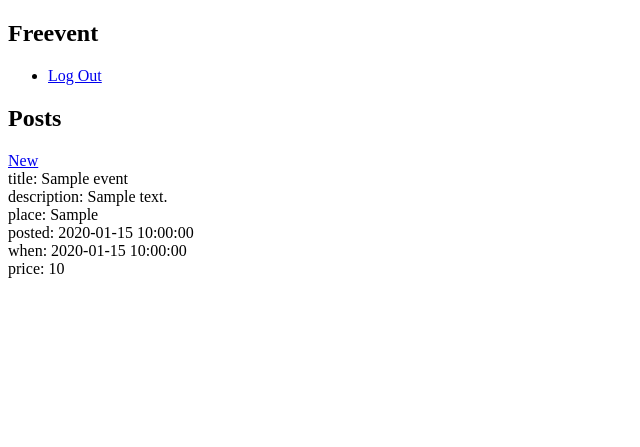
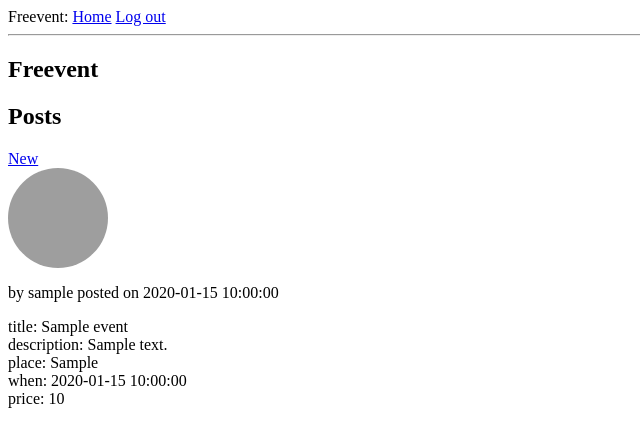
Before and after one commit to arianmonti/event_site, a Flask app: a page that uses app/templates/base.html in a window 1280 px wide. Shown: the top 447 px of the page, without its empty margins (0-640 px from the left). Run offline with Flask 2, Linux system fonts and the light colour scheme; the visitor is signed in with stand-in values (Sample User, id 1); tables that the repository leaves empty or names only in its code hold one stand-in row (values such as "Sample post"); data that the repository does not hold is empty; some libraries are stand-ins or nearby versions; grey boxes are pictures that could not be loaded.

Commit message:
profile image added....

```diff
--- a/app/db.py
+++ b/app/db.py
@@ -1,4 +1,5 @@
 import click
+#import MySQLdb as mysql
 import MySQLdb as mysql
 from flask import g
 from flask.cli import with_appcontext
@@ -23,17 +24,20 @@ def close_db(e=None):
 def init_db():
     db = connect_db()
     cursor = db.cursor()
+    cursor.execute("""DROP TABLE IF EXISTS user;""")
     cursor.execute("""
-        DROP TABLE IF EXISTS user;
         CREATE TABLE user (
             id INT,
             username VARCHAR(128) PRIMARY KEY,
             first_name VARCHAR(64),
             sur_name VARCHAR(64),
             email VARCHAR(128),
-            password VARCHAR(128)
-        );
-        DROP TABLE IF EXISTS event;
+            password VARCHAR(128));
+        """)
+
+
+    cursor.execute("""DROP TABLE IF EXISTS event;""")
+    cursor.execute("""
         CREATE TABLE event (
             id INT,
             title VARCHAR(500),
@@ -42,12 +46,10 @@ def init_db():
             timestamp DATE DEFAULT CURRENT_DATE,
             time DATE,
             price INT,
-            author_username VARCHAR(128),
-            FOREIGN KEY (author_username) REFERENCES user(username)
-        );
+            username VARCHAR(128),
+            FOREIGN KEY (username) REFERENCES user(username));
         """)
     ##print('event added')
-
 
 #TODO Add type
 #TODO Add subject
--- a/app/routes.py
+++ b/app/routes.py
@@ -22,11 +22,13 @@ from flask_login import login_required, current_user
 
 from markupsafe import escape
 
+
 @app.route('/register', methods=['GET', 'POST'])
 def register():
     if request.method == 'POST':
-        #first_name = request.form['first_name']
-        #last_name = request.form['last_name']
+        first_name = request.form['first_name']
+        last_name = request.form['last_name']
+        sex = request.form['sex']
         username = request.form['username']
         password = request.form['password']
         repeat_password = request.form['repeat_password']
@@ -48,7 +50,7 @@ def register():
         elif not password:
             error = 'Password is required'
         elif cursor.fetchone() is not None:
-           error = "You can't user user %s username :)" %(username)
+           error = "You can't use user %s username :)" %(username)
         elif password != repeat_password:
             error = "passwords don't math."
 
@@ -120,6 +122,13 @@ def logout():
     session.clear()
     return redirect(url_for('index'))
 
+def avatar(size):
+        username = session['username']
+        digest = md5(username.lower().encode('utf-8')).hexdigest()
+        return 'https://www.gravatar.com/avatar/{}?d=identicon&s={}'.format(
+            digest, size)
+
+
 @app.route('/user/<username>')
 @login_required
 def user(username):
@@ -128,10 +137,12 @@ def user(username):
     cursor = db.cursor()
 
     cursor.execute("""
-    SELECT  title, description, place, timestamp, time, price, author_username FROM event""")
+    SELECT  title, description, place, timestamp, time, price, username FROM event""")
 
     posts = cursor.fetchall()
-    return render_template('user.html', posts=posts ,user=user)
+    user_avatar = avatar(128)
+    return render_template('user.html', posts=posts ,user=user, user_avatar=user_avatar)
+
 
 @app.route('/user/<username>/new_event', methods=['GET', 'POST'])
 @login_required
@@ -143,6 +154,7 @@ def new(username):
         place = request.form['place']
         time = request.form['time']
         price = request.form['price']
+
         #flash(session['username'])
         error = None
         data = [title, place, time, price]
@@ -152,7 +164,7 @@ def new(username):
             if data == None:
                 error = 'Fill out all!!'
         if error is None:
-            qo = """INSERT INTO event (title, description, place, time, price, author_username) VALUES (%s, %s, %s, %s, %s, %s)"""
+            qo = """INSERT INTO event (title, description, place, time, price,  username) VALUES (%s, %s, %s, %s, %s, %s)"""
             vo = (title, description, place, time, price, session['username'])
             cur.execute(qo, vo)
             db.commit()
--- a/app/templates/base.html
+++ b/app/templates/base.html
@@ -1,16 +1,44 @@
 <!doctype html>
 <title>{% block title %}{% endblock %} Freevent</title>
+<style>
+.image-cropper {
+    width: 100px;
+    height: 100px;
+    position: relative;
+    overflow: hidden;
+    border-radius: 50%;
+}
+
+img {
+    display: inline;
+    margin: 0 auto;
+    height: 100;
+    width:  100;
+}
+</style>
+<div>
+	Freevent:
+	{% if session['username'] %}
+	<a href="/index">Home</a>
+	<a href="/logout">Log out</a>
+	{% else %}
+	<a href="/login">Sign in</a>
+	<a href="/register">Sign up</a>
+	{% endif %}
+</div>
+<hr>
 <nav>
     <h1>Freevent</h1>
+    <!--
     <ul>
         {% if session['username'] %}
-            <!--<li><span>{{ session['username'] }}</span>-->
             <li><a href="{{ url_for('logout') }}">Log Out</a>
         {% else %}
             <li><a href="{{ url_for('register') }}">Sign up</a>
             <li><a href="{{ url_for('login') }}">Sign in</a>
         {% endif %}
     </ul>
+    -->
 </nav>
 <section class="content">
     <header>
--- a/app/templates/register.html
+++ b/app/templates/register.html
@@ -4,6 +4,12 @@
 {% block header %}
 <center>
 <form method="post">
+        <label for="first_name">first_name</label>
+        <input name="first_name" id="first_name" required>
+        <label for="last_name">last_name</label>
+        <input name="last_name" id="last_name" required>
+        <label for="sex">sex</label>
+        <input name="sex" id="sex" required>
         <label for="username">Username</label>
         <input name="username" id="username" required>
         <label for="email">Email</label>
--- a/app/templates/user.html
+++ b/app/templates/user.html
@@ -1,4 +1,6 @@
 {% extends 'base.html' %}
+
+</style>
 {% block header %}
 <h1>{% block title %}Posts{% endblock %}</h1>
 {% if session['username'] %}
@@ -7,13 +9,16 @@
 
 {% endblock %}
 {% block content %}
+<div class="image-cropper">
+	<img src="{{ user_avatar }}" width="100" height="100">
+</div>
 {% for post in posts %}
 <article class="post">
 <header>
 <div>
 
-
-<div class="about">title: {{ post[0] }}<br> description: {{ post[1] }} <br> place: {{ post[2] }}<br> posted: {{ post[3] }}<br> when: {{ post[4] }}<br> price: {{ post[5] }}</div>
+	<p>by {{post[6]}} posted on {{post[3]}}</p>
+<div class="about">title: {{ post[0] }}<br> description: {{ post[1] }} <br> place: {{ post[2] }}<br> when: {{ post[4] }}<br> price: {{ post[5] }}</div>
 </div>
 <!--
 {% if session['user_id'] == post['user_id'] %}
```
Also changed, not shown: app/static/style.css (deleted, +0 -26 lines), requirements.txt (added, +92 -0 lines), README.md.
